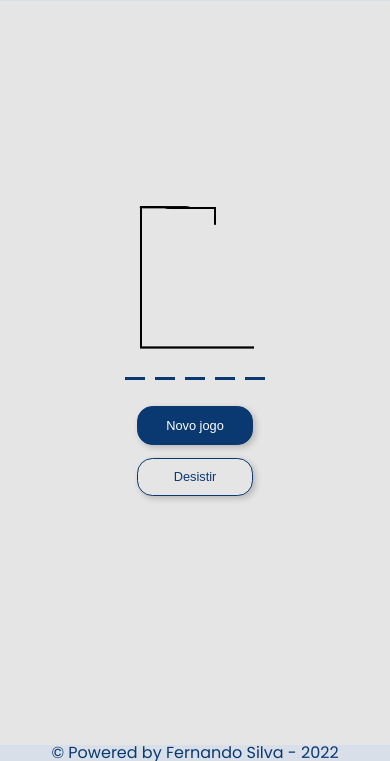
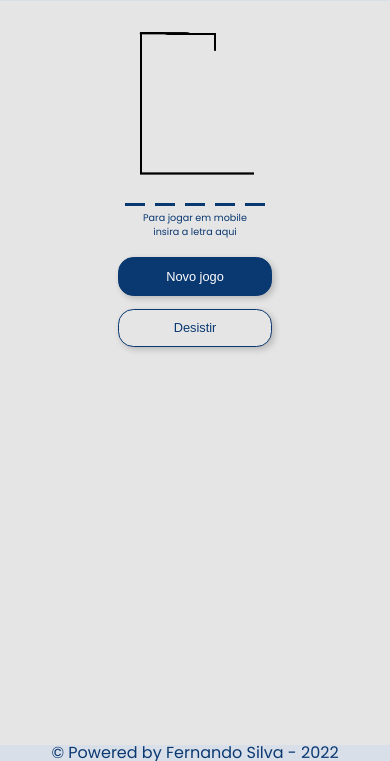
Before and after one commit to fernandosmo/Challenge-Oracle-ONE-jogo-da-forca, a plain HTML site: page game.html in a window 390 px wide. Shown: the part 83-844 px from the top of the page. Drawn offline with Linux system fonts and the light colour scheme.

Commit message:
mobile update

```diff
--- a/css/game.css
+++ b/css/game.css
@@ -25,16 +25,20 @@
 }
 
 .mobile-input {
+  display: none;
   width: 100%;
-  height: 1vh;
+  height: 5vh;
+  text-align: center;
 }
 
 .mobile-input textarea {
   background-color: #e5e5e5;
-  color: #e5e5e5;
+  color: #0a3871;
   font-family: 'Poppins', sans-serif;
-  height: 1vh;
-  font-size: 0.1em;
+  height: 5vh;
+  width: 15vh;
+  text-align: center;
+  font-size: 0.4em;
   resize: none;
   border: none;
 }
@@ -64,16 +68,35 @@ canvas {
   display: none;
 }
 
-@media only screen and (max-width: 773px) {
+@media only screen and (max-width: 1080px) {
   .hang-section {
     width: 30vw;
   }
   canvas {
     width: 100%;
   }
+
+  .mobile-input{
+    display: inline;
+  }
+
+  .buttons-container {
+    display: flex;
+    flex-direction: column;
+    margin: 0 auto;
+  }
+
+  .buttons {
+    width: 12em;
+    height: 3em;
+  }
 }
 
 @media only screen and (max-width: 450px) {
+  main {
+    justify-content: flex-start;
+  }
+
   .container-inserts {
     display: flex;
     width: 300px;
@@ -87,10 +110,12 @@ canvas {
     width: 20px;
     height: 100%;
     margin: 0 5px;
+    font-size: 1em;
   }
 
   .container-wrongs {
     height: 10%;
-    padding: 0 0 1vh 0;
+    padding: 0;
+    font-size: 0.8em;
   }
 }
--- a/css/new-word.css
+++ b/css/new-word.css
@@ -139,6 +139,11 @@ li::before {
     font-size: 2em;
   }
 
+
+}
+
+
+@media only screen and (max-width: 450px) {
   .buttons-container {
     display: flex;
     flex-direction: column;
--- a/css/style.css
+++ b/css/style.css
@@ -66,11 +66,6 @@ main {
   color: #fff;
 }
 
-.new-word-button {
-  background: #e5e5e5;
-  color: #0a3871;
-}
-
 .start-button:hover {
   cursor: pointer;
   background: #042d60;
@@ -79,6 +74,11 @@ main {
 .new-word-button:hover {
   cursor: pointer;
   background: #ececec;
+}
+
+.new-word-button {
+  background: #e5e5e5;
+  color: #0a3871;
 }
 
 footer {
--- a/game.html
+++ b/game.html
@@ -60,7 +60,11 @@
       </section>
 
       <section class="mobile-input">
-        <textarea type="text" class="txt" autofocus></textarea>
+        <textarea
+          type="text"
+          class="txt"
+          placeholder="Para jogar em mobile insira a letra aqui"
+        ></textarea>
       </section>
 
       <section class="buttons-container">
--- a/js/game.js
+++ b/js/game.js
@@ -36,7 +36,7 @@ function checkChar(e) {
 }
 
 document.addEventListener('keypress', (e) => {
-  console.log(mobileInput.value);
+  e.preventDefault();
   if (!checkChar(e)) {
     alert('Insira somente letras minusculas');
   } else {
```
